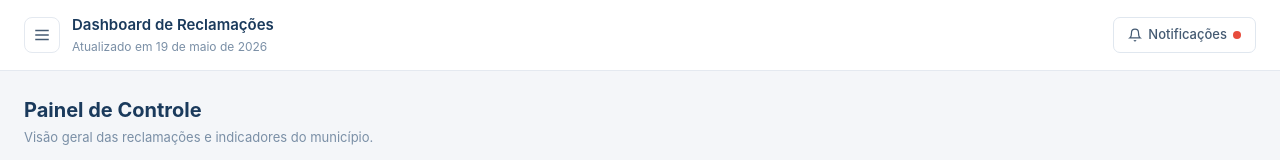
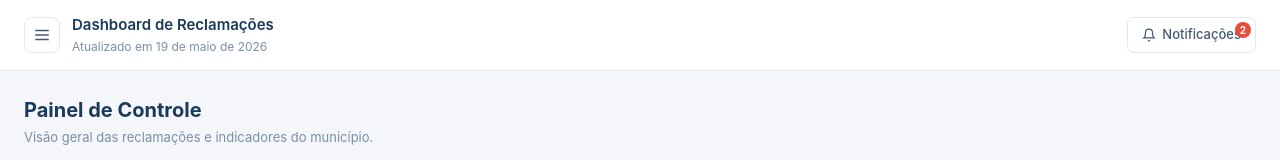
Before and after one commit to joaovitorgomes14/Porta-Voz, a React (Vite) app in the folder front-end/: page /dashboard in a window 1280 px wide. Shown: the top 160 px of the page. Built offline with nearby package versions, Linux system fonts and the light colour scheme.

Commit message:
feat: updating notification

```diff
--- a/front-end/src/components/Header/Header.jsx
+++ b/front-end/src/components/Header/Header.jsx
@@ -1,4 +1,4 @@
-export default function Header({ onMenuClick }) {
+export default function Header({ onMenuClick, onNotificationsClick, unreadCount }) {
   return (
     <header
       style={{
@@ -49,11 +49,13 @@ export default function Header({ onMenuClick }) {
 
       <div style={{ display: "flex", alignItems: "center", gap: 10 }}>
         <button
+          onClick={onNotificationsClick}
           style={{
             display: "flex", alignItems: "center", gap: 6,
             padding: "7px 14px", borderRadius: 7,
             border: "1px solid #E0E7EF", background: "white",
             color: "#445A72", fontSize: 13, fontWeight: 500, cursor: "pointer",
+            position: "relative",
           }}
         >
           <svg width="14" height="14" viewBox="0 0 24 24" fill="none" stroke="currentColor" strokeWidth="2">
@@ -61,12 +63,27 @@ export default function Header({ onMenuClick }) {
             <path d="M13.73 21a2 2 0 01-3.46 0" />
           </svg>
           Notificações
-          <span
-            style={{
-              width: 8, height: 8, background: "#E74C3C",
-              borderRadius: "50%", display: "inline-block",
-            }}
-          />
+          {unreadCount > 0 && (
+            <span
+              style={{
+                position: "absolute",
+                top: 4,
+                right: 4,
+                minWidth: 16,
+                height: 16,
+                lineHeight: "16px",
+                fontSize: 10,
+                fontWeight: 700,
+                background: "#E74C3C",
+                color: "white",
+                borderRadius: 8,
+                textAlign: "center",
+                padding: "0 4px",
+              }}
+            >
+              {unreadCount}
+            </span>
+          )}
         </button>
 
       </div>
--- a/front-end/src/components/Sidebar/Sidebar.jsx
+++ b/front-end/src/components/Sidebar/Sidebar.jsx
@@ -1,4 +1,4 @@
-export default function Sidebar({ open, activePage, onNavigate }) {
+export default function Sidebar({ open, activePage, onNavigate, unreadCount }) {
   const mainItems = [
     {
       page: "dashboard",
@@ -7,6 +7,17 @@ export default function Sidebar({ open, activePage, onNavigate }) {
         <svg width="16" height="16" viewBox="0 0 24 24" fill="none" stroke="currentColor" strokeWidth="2">
           <rect x="3" y="3" width="7" height="7" /><rect x="14" y="3" width="7" height="7" />
           <rect x="14" y="14" width="7" height="7" /><rect x="3" y="14" width="7" height="7" />
+        </svg>
+      ),
+    },
+    {
+      page: "notifications",
+      label: "Notificações",
+      badge: unreadCount,
+      icon: (
+        <svg width="16" height="16" viewBox="0 0 24 24" fill="none" stroke="currentColor" strokeWidth="2">
+          <path d="M18 8A6 6 0 006 8c0 7-3 9-3 9h18s-3-2-3-9" />
+          <path d="M13.73 21a2 2 0 01-3.46 0" />
         </svg>
       ),
     },
@@ -121,7 +132,7 @@ export default function Sidebar({ open, activePage, onNavigate }) {
             >
               {item.icon}
               {item.label}
-              {item.badge && (
+              {item.badge > 0 && (
                 <span
                   style={{
                     marginLeft: "auto", background: "#E74C3C", color: "white",
--- a/front-end/src/pages/dashboard/dashboard.jsx
+++ b/front-end/src/pages/dashboard/dashboard.jsx
@@ -12,6 +12,33 @@ const INITIAL_COMPLAINTS = [
   { id: 1, categoria: "Buraco na via",  bairro: "Centro",       status: "Pendente",     prioridade: "Alta",    setor: "Obras" },
   { id: 2, categoria: "Iluminação",     bairro: "Nova Viçosa",  status: "Resolvido",    prioridade: "Média",   setor: "Iluminação Pública" },
   { id: 3, categoria: "Coleta de lixo", bairro: "Centro",       status: "Em andamento", prioridade: "Urgente", setor: "Limpeza Urbana" },
+];
+
+const INITIAL_NOTIFICATIONS = [
+  {
+    id: 1,
+    title: "Nova reclamação aberta",
+    message: "Buraco na via do bairro Centro precisa ser verificado.",
+    date: "2026-06-17T14:20:00",
+    lida: false,
+    type: "Alerta",
+  },
+  {
+    id: 2,
+    title: "Relatório semanal disponível",
+    message: "O relatório de desempenho foi gerado e está pronto para revisão.",
+    date: "2026-06-16T09:15:00",
+    lida: true,
+    type: "Informação",
+  },
+  {
+    id: 3,
+    title: "Atualização no setor de limpezas",
+    message: "A equipe de limpeza urbana atualizou o status de uma demanda urgente.",
+    date: "2026-06-15T18:05:00",
+    lida: false,
+    type: "Atualização",
+  },
 ];
 
 const SECTION_CARD = {
@@ -43,11 +70,13 @@ const SETTINGS_OPTIONS = [
 ];
 
 export default function Dashboard() {
-  const [menuOpen, setMenuOpen]       = useState(false);
-  const [complaints, setComplaints]   = useState(INITIAL_COMPLAINTS);
-  const [search, setSearch]           = useState("");
+  const [menuOpen, setMenuOpen]         = useState(false);
+  const [complaints, setComplaints]     = useState(INITIAL_COMPLAINTS);
+  const [search, setSearch]             = useState("");
   const [statusFilter, setStatusFilter] = useState("");
   const [setorFilter, setSetorFilter]   = useState("");
+  const [notifications, setNotifications] = useState(INITIAL_NOTIFICATIONS);
+  const [showUnreadOnly, setShowUnreadOnly] = useState(false);
   const location = useLocation();
   const navigate = useNavigate();
 
@@ -58,6 +87,7 @@ export default function Dashboard() {
     "/dashboard/admins": "admins",
     "/dashboard/reports": "reports",
     "/dashboard/settings": "settings",
+    "/dashboard/notifications": "notifications",
   };
 
   const pageToPath = {
@@ -67,6 +97,7 @@ export default function Dashboard() {
     admins: "/dashboard/admins",
     reports: "/dashboard/reports",
     settings: "/dashboard/settings",
+    notifications: "/dashboard/notifications",
   };
 
   const activePage = pathToPage[location.pathname] || "dashboard";
@@ -82,6 +113,7 @@ export default function Dashboard() {
     admins: "Administradores",
     reports: "Relatórios",
     settings: "Configurações",
+    notifications: "Notificações",
   };
 
   const PAGE_DESCRIPTIONS = {
@@ -91,6 +123,7 @@ export default function Dashboard() {
     admins: "Gerencie usuários com acesso ao painel administrativo.",
     reports: "Relatórios e métricas que ajudam a priorizar intervenções.",
     settings: "Opções do sistema e preferências de exibição.",
+    notifications: "Acompanhe alertas de serviço, atualizações e avisos recentes.",
   };
 
   const renderPageContent = () => {
@@ -174,6 +207,107 @@ export default function Dashboard() {
                 Gráfico de desempenho aqui
               </div>
             </div>
+          </div>
+        </div>
+      );
+    }
+
+    if (activePage === "notifications") {
+      return (
+        <div style={SECTION_CARD}>
+          <div style={SECTION_HEADER}>
+            <div>
+              <h2 style={{ fontSize: 14, fontWeight: 700, color: "#1A3A5C" }}>Notificações</h2>
+              <p style={{ fontSize: 12, color: "#7A8FA6", marginTop: 2 }}>
+                Veja os avisos, alertas e atualizações mais recentes do painel.
+              </p>
+            </div>
+            <div style={{ display: "flex", gap: 10, alignItems: "center" }}>
+              <button
+                onClick={() => setShowUnreadOnly((v) => !v)}
+                style={{
+                  padding: "10px 14px",
+                  borderRadius: 8,
+                  border: "1px solid #E4E9F0",
+                  background: showUnreadOnly ? "#2E86DE" : "white",
+                  color: showUnreadOnly ? "white" : "#445A72",
+                  cursor: "pointer",
+                }}
+              >
+                {showUnreadOnly ? "Ver todas" : "Somente não lidas"}
+              </button>
+              <button
+                onClick={() => setNotifications((prev) => prev.map((item) => ({ ...item, lida: true })))}
+                style={{
+                  padding: "10px 14px",
+                  borderRadius: 8,
+                  border: "1px solid #E4E9F0",
+                  background: "#2E86DE",
+                  color: "white",
+                  cursor: "pointer",
+                }}
+              >
+                Marcar todas como lidas
+              </button>
+            </div>
+          </div>
+
+          <div style={{ padding: 20, display: "grid", gap: 12 }}>
+            {notificationsToDisplay.length === 0 ? (
+              <div style={{ padding: 24, background: "#F9FBFD", borderRadius: 14, color: "#5A6B7D" }}>
+                {showUnreadOnly
+                  ? "Nenhuma notificação não lida no momento."
+                  : "Nenhuma notificação disponível."}
+              </div>
+            ) : (
+              notificationsToDisplay.map((notification) => (
+                <div
+                  key={notification.id}
+                  style={{
+                    background: notification.lida ? "#FFFFFF" : "#EEF6FF",
+                    border: "1px solid #E4E9F0",
+                    borderRadius: 16,
+                    padding: 20,
+                    display: "grid",
+                    gap: 10,
+                  }}
+                >
+                  <div style={{ display: "flex", justifyContent: "space-between", gap: 16, alignItems: "flex-start" }}>
+                    <div>
+                      <strong style={{ display: "block", fontSize: 14, color: "#1A3A5C" }}>{notification.title}</strong>
+                      <span style={{ fontSize: 12, color: "#7A8FA6" }}>{notification.type}</span>
+                    </div>
+                    <span style={{ fontSize: 12, color: "#7A8FA6" }}>
+                      {new Date(notification.date).toLocaleString("pt-BR", {
+                        day: "2-digit",
+                        month: "2-digit",
+                        year: "numeric",
+                        hour: "2-digit",
+                        minute: "2-digit",
+                      })}
+                    </span>
+                  </div>
+                  <p style={{ margin: 0, color: "#445A72", fontSize: 13 }}>{notification.message}</p>
+                  {!notification.lida && (
+                    <button
+                      onClick={() => setNotifications((prev) => prev.map((item) => item.id === notification.id ? { ...item, lida: true } : item))}
+                      style={{
+                        alignSelf: "flex-start",
+                        padding: "8px 12px",
+                        borderRadius: 8,
+                        border: "none",
+                        background: "#2E86DE",
+                        color: "white",
+                        cursor: "pointer",
+                        fontSize: 12,
+                      }}
+                    >
+                      Marcar como lida
+                    </button>
+                  )}
+                </div>
+              ))
+            )}
           </div>
         </div>
       );
@@ -289,10 +423,15 @@ export default function Dashboard() {
     return matchSearch && matchStatus && matchSetor;
   });
 
+  const notificationsToDisplay = notifications.filter((notification) =>
+    !showUnreadOnly || !notification.lida
+  );
+
   // Summary counts
   const pendentes  = complaints.filter((c) => c.status === "Pendente").length;
   const andamento  = complaints.filter((c) => c.status === "Em andamento").length;
   const resolvidas = complaints.filter((c) => c.status === "Resolvido").length;
+  const unreadNotifications = notifications.filter((notification) => !notification.lida).length;
 
   return (
     <div style={{ display: "flex", minHeight: "100vh", background: "#F4F6F9" }}>
@@ -312,6 +451,7 @@ export default function Dashboard() {
         open={menuOpen}
         activePage={activePage}
         onNavigate={handleNavigate}
+        unreadCount={unreadNotifications}
       />
 
       <div
@@ -322,7 +462,11 @@ export default function Dashboard() {
           // Use margin-left on larger screens if you want a persistent sidebar
         }}
       >
-        <Header onMenuClick={() => setMenuOpen((v) => !v)} />
+        <Header
+          onMenuClick={() => setMenuOpen((v) => !v)}
+          onNotificationsClick={() => handleNavigate("notifications")}
+          unreadCount={unreadNotifications}
+        />
 
         <main style={{ padding: 24, flex: 1 }}>
           {/* Page heading */}
```
